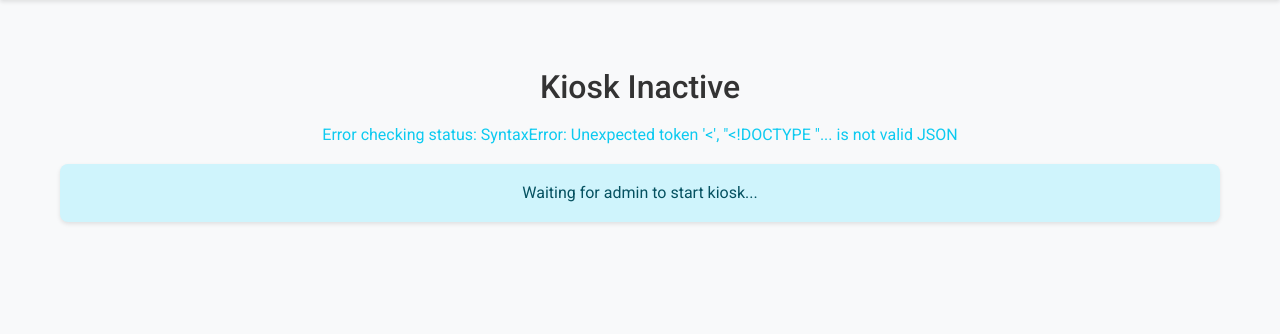
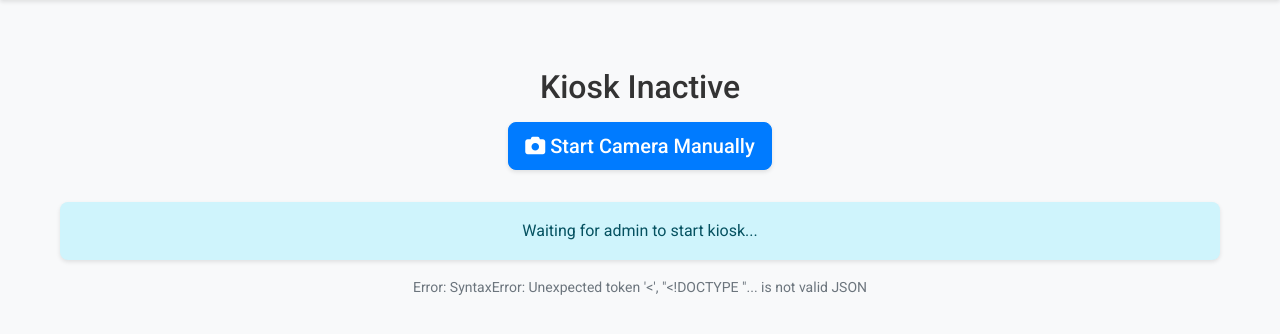
Before and after one commit to Shreyarg-77/face_attendance, a Flask app: page /kiosk_display in a window 1280 px wide. Shown: the part 98-432 px from the top of the page. Run offline with Flask 3, Linux system fonts and the light colour scheme.

Commit message:
Altered final files

```diff
--- a/app.py
+++ b/app.py
@@ -152,16 +152,26 @@ def logout():
 @app.route('/dashboard')
 @login_required
 def dashboard():
-    status_file = 'models/kiosk_active.txt'
-    kiosk_active = os.path.exists(status_file)
-    kiosk_admin = ''
-    if kiosk_active:
-        try:
-            with open(status_file, 'r') as f:
-                kiosk_admin = f.read()
-        except Exception as e:
-            app.logger.error(f"Error reading kiosk status: {e}")
-    return render_template('dashboard.html', kiosk_active=kiosk_active, kiosk_admin=kiosk_admin)
+    # Count total students for this admin's class
+    total_students = Student.query.filter_by(class_name=current_user.class_name).count()
+
+    # Count today's attendance for this admin's class
+    today = datetime.now().strftime('%Y-%m-%d')
+    todays_count = db.session.query(Attendance).join(Student).filter(
+        Student.class_name == current_user.class_name,
+        Attendance.date == today
+    ).count()
+
+    # Check kiosk status
+    kiosk = KioskStatus.query.first()
+    kiosk_active = kiosk.active if kiosk else False
+    kiosk_admin = kiosk.admin_info if kiosk else ''
+
+    return render_template('dashboard.html',
+                          total_students=total_students,
+                          todays_count=todays_count,
+                          kiosk_active=kiosk_active,
+                          kiosk_admin=kiosk_admin)
 
 @app.route('/kiosk_display')
 def kiosk_display():
@@ -404,9 +414,17 @@ def blacklist():
 @app.route('/kiosk_status', methods=['GET', 'POST', 'DELETE'])
 @login_required
 def kiosk_status():
+    kiosk = KioskStatus.query.first()
+
     if request.method == 'POST':
+        # Check if already active
+        if kiosk and kiosk.active:
+            return jsonify({
+                'status': 'already_active',
+                'message': f'Kiosk is already running! Started by: {kiosk.admin_info}'
+            })
+
         # Start kiosk
-        kiosk = KioskStatus.query.first()
         if not kiosk:
             kiosk = KioskStatus(active=True, admin_info=f"{current_user.username} ({current_user.class_name})")
             db.session.add(kiosk)
@@ -415,25 +433,20 @@ def kiosk_status():
             kiosk.admin_info = f"{current_user.username} ({current_user.class_name})"
             kiosk.updated_at = datetime.now()
         db.session.commit()
-        return jsonify({'status': 'active'})
+        return jsonify({'status': 'active', 'message': 'Kiosk started successfully!'})
 
     elif request.method == 'DELETE':
-        # Stop kiosk
-        kiosk = KioskStatus.query.first()
         if kiosk:
             kiosk.active = False
             kiosk.admin_info = ''
             kiosk.updated_at = datetime.now()
             db.session.commit()
-        return jsonify({'status': 'inactive'})
+        return jsonify({'status': 'inactive', 'message': 'Kiosk stopped!'})
 
     else:
-        # Check status
-        kiosk = KioskStatus.query.first()
         if kiosk and kiosk.active:
             return jsonify({'active': True, 'admin': kiosk.admin_info})
         return jsonify({'active': False, 'admin': ''})
-
 
 @app.route('/export_attendance_csv')
 @login_required
--- a/templates/kiosk_display.html
+++ b/templates/kiosk_display.html
@@ -4,15 +4,25 @@
 <div class="text-center mt-5">
     <h2 id="statusText">Kiosk Inactive</h2>
     <p id="adminInfo" class="text-muted"></p>
-    <p id="debugInfo" class="text-info"></p>
+
+    <!-- Start Camera Button (Manual Backup) -->
+    <button id="manualStartBtn" class="btn btn-primary btn-lg mb-3" onclick="manualStartCamera()">
+        <i class="fas fa-camera"></i> Start Camera Manually
+    </button>
+
     <video id="video" width="640" height="480" autoplay muted style="display:none; border: 3px solid green; border-radius: 10px;"></video>
     <canvas id="canvas" style="display:none;"></canvas>
+
     <div id="status" class="alert alert-info mt-3">Waiting for admin to start kiosk...</div>
+
+    <!-- Debug info -->
+    <p id="debugInfo" class="text-muted small mt-3"></p>
 </div>
 
 <script>
     let stream = null;
     let captureInterval = null;
+    let manualMode = false;
 
     function checkStatus() {
         fetch('/kiosk_status')
@@ -20,11 +30,12 @@
             .then(data => {
                 document.getElementById('debugInfo').innerText = 'Last check: ' + new Date().toLocaleTimeString() + ' - Active: ' + data.active;
 
-                if (data.active) {
+                if (data.active || manualMode) {
                     document.getElementById('statusText').innerText = 'Kiosk Active';
-                    document.getElementById('adminInfo').innerText = 'Started by: ' + data.admin;
+                    document.getElementById('adminInfo').innerText = data.admin ? 'Started by: ' + data.admin : 'Manual mode';
                     document.getElementById('status').innerText = 'Face detection running...';
                     document.getElementById('status').className = 'alert alert-success mt-3';
+                    document.getElementById('manualStartBtn').style.display = 'none';
 
                     if (!stream) {
                         startCamera();
@@ -34,6 +45,7 @@
                     document.getElementById('adminInfo').innerText = '';
                     document.getElementById('status').innerText = 'Waiting for admin to start kiosk...';
                     document.getElementById('status').className = 'alert alert-info mt-3';
+                    document.getElementById('manualStartBtn').style.display = 'inline-block';
 
                     if (stream) {
                         stopCamera();
@@ -42,8 +54,13 @@
             })
             .catch(err => {
                 console.error('Error:', err);
-                document.getElementById('debugInfo').innerText = 'Error checking status: ' + err;
+                document.getElementById('debugInfo').innerText = 'Error: ' + err;
             });
+    }
+
+    function manualStartCamera() {
+        manualMode = true;
+        startCamera();
     }
 
     async function startCamera() {
@@ -54,6 +71,7 @@
         } catch (err) {
             console.error('Camera error:', err);
             document.getElementById('status').innerText = 'Camera error: ' + err.message;
+            document.getElementById('status').className = 'alert alert-danger mt-3';
         }
     }
 
@@ -95,8 +113,6 @@
 
     // Check every 2 seconds
     setInterval(checkStatus, 2000);
-
-    // Check on page load
     checkStatus();
 </script>
 {% endblock %}
--- a/templates/students.html
+++ b/templates/students.html
@@ -35,7 +35,11 @@
                     {% endif %}
                 </td>
                 <td>
+                    {% if not enrolled_status[student.id] %}
                     <a href="{{ url_for('enroll_face', student_id=student.id) }}" class="btn btn-primary btn-sm"><i class="fas fa-camera"></i> Enroll</a>
+                    {% else %}
+                    <button class="btn btn-secondary btn-sm" disabled><i class="fas fa-check"></i> Enrolled</button>
+                    {% endif %}
                     <a href="{{ url_for('edit_student', student_id=student.id) }}" class="btn btn-warning btn-sm"><i class="fas fa-edit"></i> Edit</a>
                     <form method="POST" action="{{ url_for('delete_student', student_id=student.id) }}" style="display:inline;" onsubmit="return confirm('Are you sure?')">
                         <button type="submit" class="btn btn-danger btn-sm"><i class="fas fa-trash"></i> Delete</button>
```
Also changed, not shown: templates/dashboard.html (+9 -2 lines).
